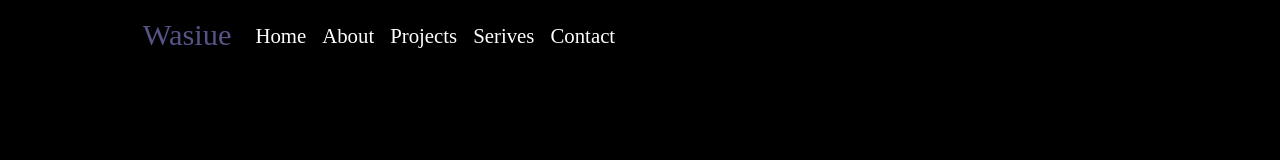
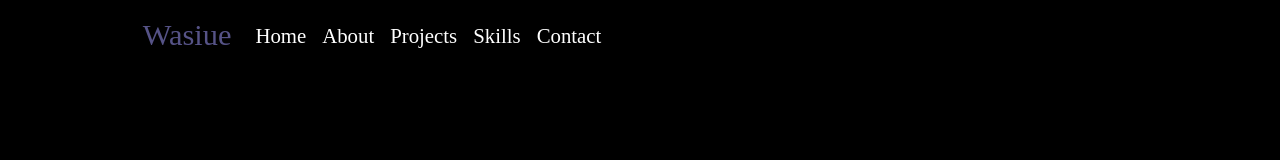
Before and after one commit to Wasiue03/portfolio, a React (Create React App) app: page / in a window 1280 px wide. Shown: the top 160 px of the page. Built offline with nearby package versions, Linux system fonts and the light colour scheme.

Commit message:
services to skills

```diff
--- a/src/Navbar.jsx
+++ b/src/Navbar.jsx
@@ -72,7 +72,7 @@ const Navbar = () => {
                         to="/service"
                         style={{ color: "#fff" }}
                       >
-                        Serives
+                        Skills
                       </NavLink>
                     </li>
                     <li className="nav-item">
```
